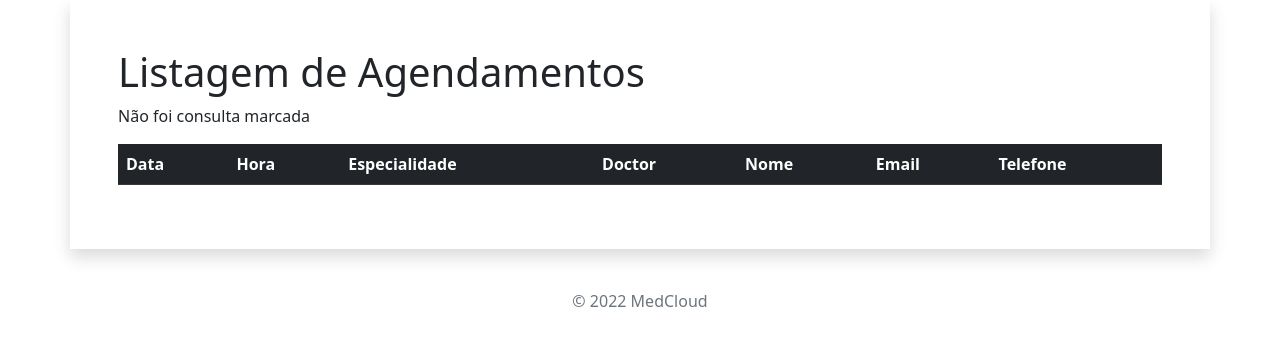
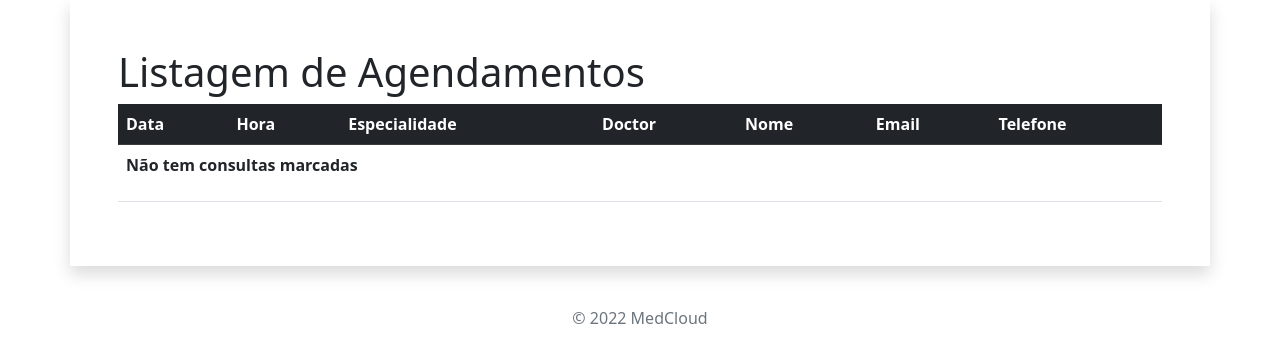
Before and after one commit to Rodrigo-Panta/RepoClinicaMedica, a Django app: page /appointment/list/ in a window 1280 px wide. Shown: the part 108-471 px from the top of the page. Run offline with Django 4.2, Linux system fonts and the light colour scheme; data that the repository does not hold is empty.

Commit message:
list consulta ok

```diff
--- a/clinicamedica/address/templates/address/list.html
+++ b/clinicamedica/address/templates/address/list.html
@@ -26,7 +26,11 @@
             <td>{{ endereco.state }}</td>
           </tr>
           {% empty %}
-          <p>Não foi cadastrado endereços</p>
+          <tr>
+            <td colspan="5">
+            <p>Não foi cadastrado nenhum endereços</p>
+            </td>
+          </tr>
           {% endfor %}
         </tbody>
       </table>
--- a/clinicamedica/appointment/templates/appointment/list.html
+++ b/clinicamedica/appointment/templates/appointment/list.html
@@ -30,7 +30,11 @@
             <td>{{ consulta.phone }}</td>
           </tr>
           {% empty %}
-          <p>Não foi consulta marcada</p>
+          <tr>
+            <th colspan="7">
+            <p>Não tem consultas marcadas</p>
+            </th>
+         </tr>
           {% endfor %}
         </tbody>
       </table>
```
